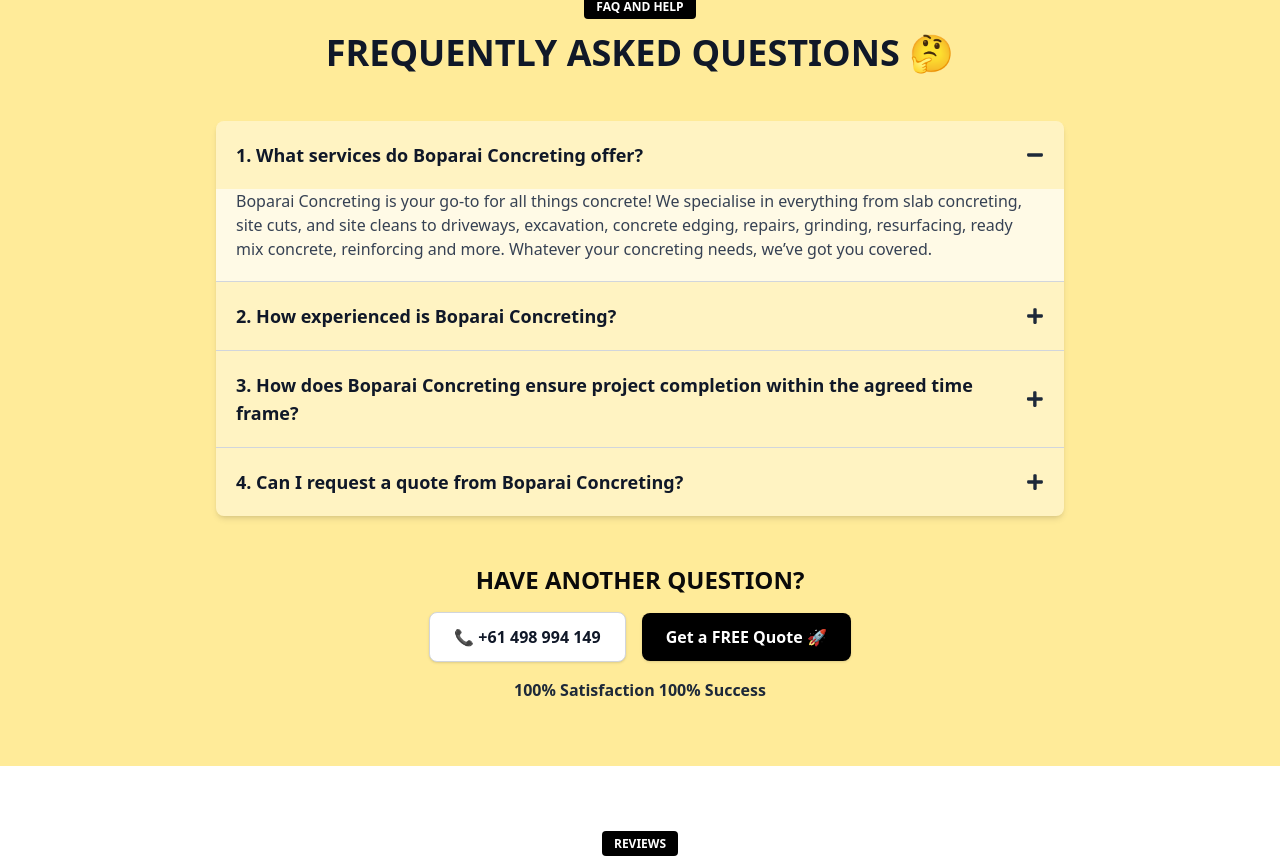
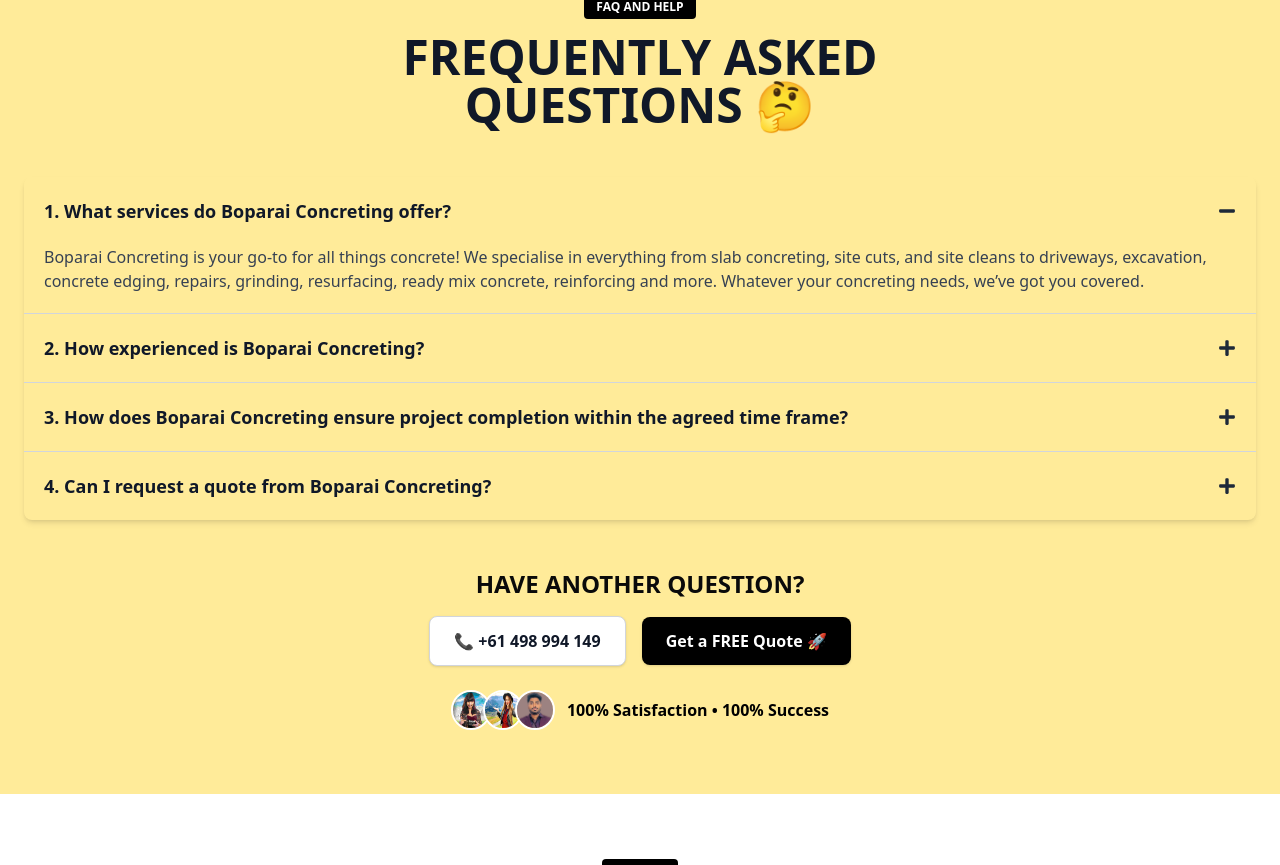
Before and after one commit to Azhar190238/hamacon-landing-page, a Next.js app: page / in a window 1280 px wide. Shown: the part 3979-4844 px from the top of the page. Built offline with nearby package versions, Linux system fonts and the light colour scheme.

Commit message:
Updated faq and testimonial done

```diff
--- a/components/FAQSection.tsx
+++ b/components/FAQSection.tsx
@@ -1,9 +1,11 @@
 "use client";
 import { useState } from "react";
 import { FaMinus, FaPlus } from "react-icons/fa";
+import { motion, AnimatePresence } from "framer-motion";
+import Image from "next/image";
 
 const FAQsSection = () => {
-  const [openIndex, setOpenIndex] = useState(0);
+  const [openIndex, setOpenIndex] = useState<number | null>(0);
 
   const faqs = [
     {
@@ -14,40 +16,40 @@
     {
       question: "How experienced is Boparai Concreting?",
       answer:
-        "Our team has years of experience in the concreting industry, delivering projects of all sizes with precision, professionalism, and quality workmanship.",
+        "Boasting more than two decades of expertise, Boparai Concreting has established itself as a prominent success in Melbourne. Our team is composed of highly skilled and certified professionals committed to providing exceptional concreting services.",
     },
     {
       question:
         "How does Boparai Concreting ensure project completion within the agreed time frame?",
       answer:
-        "We pride ourselves on efficient project management and open communication, ensuring every project is completed within the agreed timeframe without compromising on quality.",
+        "Led by AMAR, our team of dedicated professionals ensures timely project completion. No matter the size of the project, we focus on meeting deadlines and providing outstanding results at competitive rates",
     },
     {
       question: "Can I request a quote from Boparai Concreting?",
       answer:
-        "Yes, you can easily request a free quote by contacting us directly or through our website. We’ll assess your requirements and provide a detailed and transparent estimate.",
+        "Absolutely! Feel free to request a no-obligation FREE quote by filling in the form or by giving us a call to schedule a visit. Our team will come to your location, assess your needs in detail, and then provide you with a personalised quote for FREE!",
     },
   ];
 
-  const toggleFAQ = (index) => {
+  const toggleFAQ = (index: number) => {
     setOpenIndex(openIndex === index ? null : index);
   };
 
   return (
     <section id="faqs" className="w-full bg-[#FFEB99] py-16 font-sans">
-      <div className="max-w-4xl mx-auto px-6">
+      <div className="max-w-7xl mx-auto px-6">
         {/* Heading */}
         <div className="text-center mb-12">
           <span className="bg-black text-white text-xs font-bold px-3 py-1 rounded">
             FAQ AND HELP
           </span>
-          <h2 className="text-3xl md:text-4xl font-extrabold text-gray-900 mt-4">
+          <h2 className="text-3xl md:text-4xl mx-auto lg:text-5xl txt-center max-w-[500px] font-extrabold text-gray-900 mt-4">
             FREQUENTLY ASKED QUESTIONS 🤔
           </h2>
         </div>
 
         {/* FAQs */}
-        <div className="bg-white/40 rounded-md divide-y divide-gray-300 shadow-md">
+        <div className="bg-transparent rounded-md divide-y divide-gray-300 shadow-md">
           {faqs.map((faq, index) => (
             <div key={index}>
               <button
@@ -63,11 +65,23 @@
                   <FaPlus className="text-gray-800" />
                 )}
               </button>
-              {openIndex === index && (
-                <div className="px-5 pb-5 text-gray-700 bg-white/60">
-                  <p>{faq.answer}</p>
-                </div>
-              )}
+
+              <AnimatePresence initial={false}>
+                {openIndex === index && (
+                  <motion.div
+                    key="content"
+                    initial={{ height: 0, opacity: 0 }}
+                    animate={{ height: "auto", opacity: 1 }}
+                    exit={{ height: 0, opacity: 0 }}
+                    transition={{ duration: 0.4, ease: "easeInOut" }}
+                    className="overflow-hidden px-5"
+                  >
+                    <div className="pb-5 text-gray-700">
+                      <p>{faq.answer}</p>
+                    </div>
+                  </motion.div>
+                )}
+              </AnimatePresence>
             </div>
           ))}
         </div>
@@ -89,9 +103,34 @@
               Get a FREE Quote 🚀
             </a>
           </div>
-          <p className="mt-4 text-gray-800 font-semibold">
-            100% Satisfaction 100% Success
-          </p>
+          <div className="flex items-center justify-center gap-3 pt-6">
+            <div className="flex -space-x-2">
+              <Image
+                src="/hero/avatar1.jpg"
+                alt="Customer"
+                width={40}
+                height={40}
+                className="w-10 h-10 rounded-full border-2 border-white"
+              />
+              <Image
+                src="/hero/avatar2.jpg"
+                alt="Customer"
+                width={40}
+                height={40}
+                className="w-10 h-10 rounded-full border-2 border-white"
+              />
+              <Image
+                src="/hero/avatar3.jpeg"
+                alt="Customer"
+                width={40}
+                height={40}
+                className="w-10 h-10 rounded-full border-2 border-white"
+              />
+            </div>
+            <span className="font-bold text-[#000]">
+              100% Satisfaction • 100% Success
+            </span>
+          </div>
         </div>
       </div>
     </section>
--- a/package.json
+++ b/package.json
@@ -20,6 +20,7 @@
     "class-variance-authority": "^0.7.1",
     "clsx": "^2.1.1",
     "date-fns": "^4.1.0",
+    "framer-motion": "^12.23.12",
     "lucide-react": "^0.525.0",
     "next": "15.4.1",
     "react": "19.1.0",
```
Also changed, not shown: 1 other file (tests, documents, lock files or other folders).
